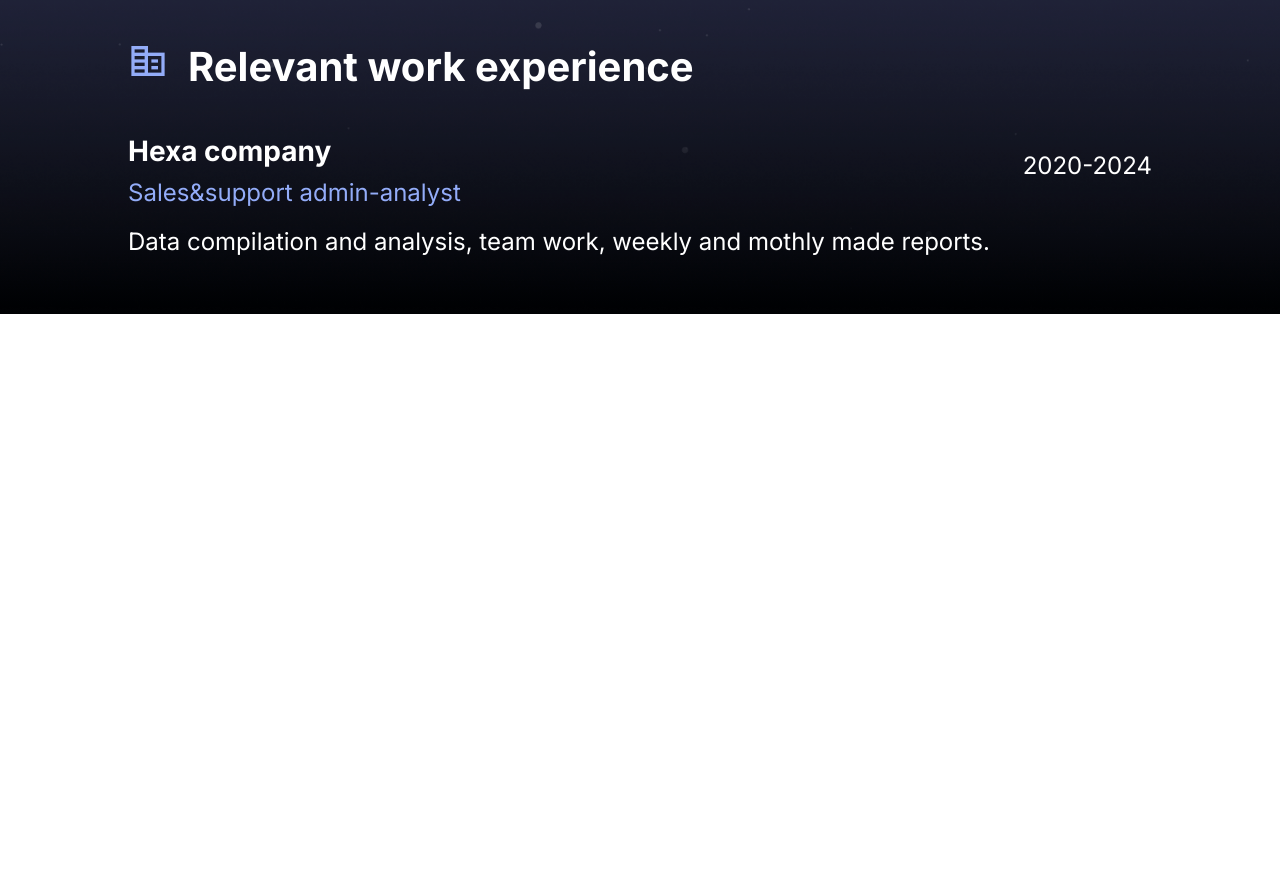
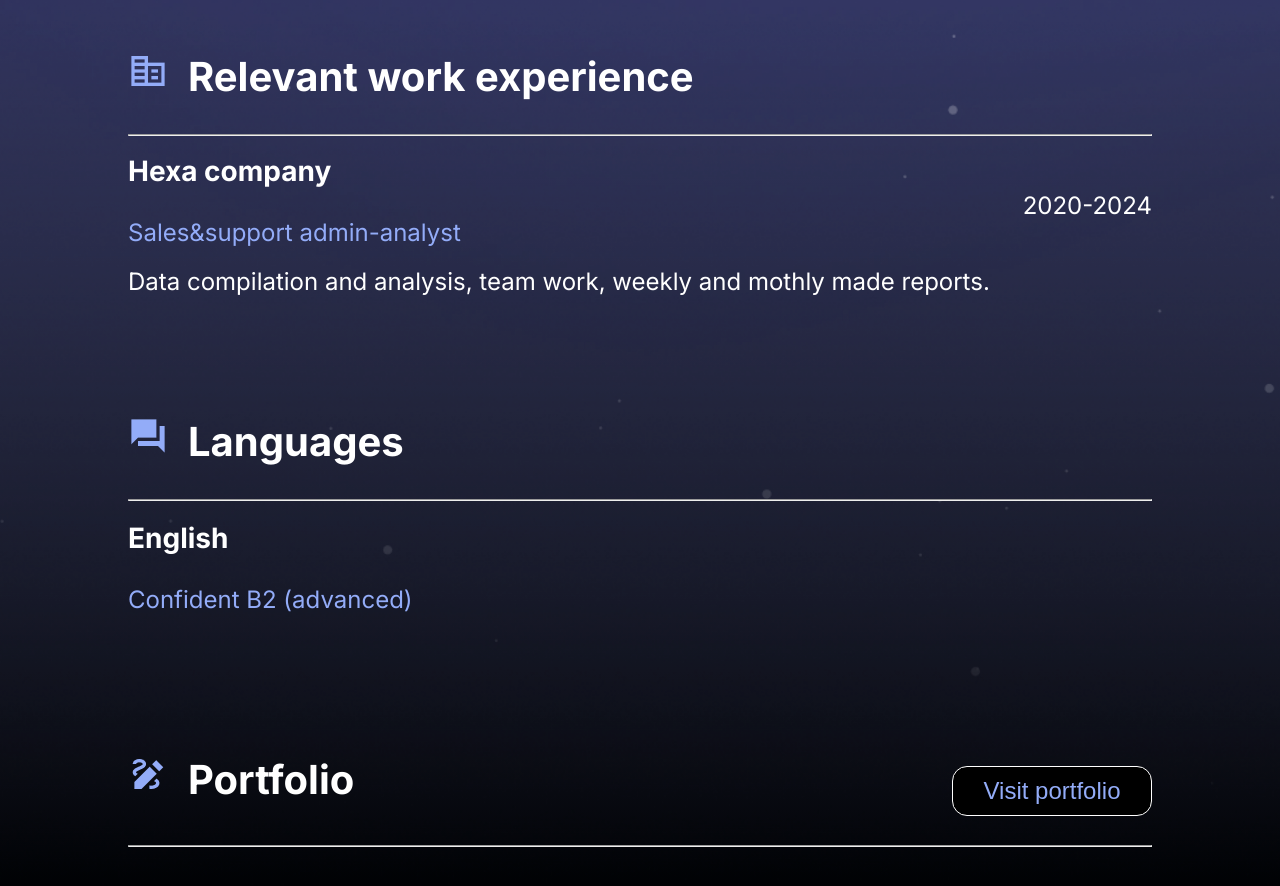
Before and after one commit to MaryMaistrova/myProject, a plain HTML site: page index.html in a window 1280 px wide. Shown: the part 1080-1966 px from the top of the page. Before the commit the page ends 1394 px from the top, so only its background shows below. Drawn offline with Linux system fonts and the light colour scheme.

Commit message:
made dark theme

```diff
--- a/index.html
+++ b/index.html
@@ -17,7 +17,7 @@
 <body>
   <div class="wrapper-ofc">
     <header>
-      <img src="images/my-pic.jpg" width="230" height="200" alt="my_photo">
+      <img src="images/my-pic.jpg" width="200" height="200" alt="my_photo">
       <div class="info">
         <h1>Mariia Maistrova</h1>
         <h3>Frontend developer trainee</h3>
@@ -117,6 +117,7 @@
 
       <div class="edu">
         <h2>Education</h2>
+        <hr>
 
         <section>
           <div class="left">
@@ -145,6 +146,7 @@
         </section>
       </div>
       <h2>Relevant work experience</h2>
+      <hr>
       <div class="work">
         <div class="left">
           <h4>Hexa company</h4>
@@ -153,6 +155,26 @@
         <span>2020-2024</span>
       </div>
       <span>Data compilation and analysis, team work, weekly and mothly made reports.</span>
+
+
+      <div class="lang">
+        <h2>Languages</h2>
+        <hr>
+        <div class="left">
+          <h4>English</h4>
+          <span> Confident B2 (advanced)</span>
+        </div>
+      </div>
+
+      <div class="port">
+        <div class="top-part">
+          <h2>Portfolio</h2>
+          <button><span>Visit portfolio</span></button>
+        </div>
+
+        <hr>
+
+      </div>
   </div>
   </main>
   </div>
--- a/style.css
+++ b/style.css
@@ -58,7 +58,7 @@ a {
 }
 
 body>main {
-  background: linear-gradient(#90b2e8, #000103)!important;
+  background: linear-gradient(#90b2e8, #000103) !important;
 }
 
 .summary {
@@ -117,6 +117,11 @@ span {
   align-items: center;
 }
 
+.work>.left>span {
+  display: flex;
+  padding-top: 20px;
+  padding-bottom: 20px;
+}
 
 main>h2::before {
   content: url(images/corporate_fare.png);
@@ -127,8 +132,66 @@ main>h2 {
   margin-top: 120px;
 }
 
-body > div > main > span:nth-child(5){
+body>div>main>span:nth-child(5) {
   display: flex;
   padding-top: 20px;
   padding-bottom: 50px;
 }
+
+.lang>h2 {
+  margin-top: 120px;
+}
+
+.lang>h2::before {
+  content: url(images/question_answer.png);
+  padding-right: 20px;
+}
+
+.lang>.left>span {
+  display: flex;
+  color: #93ACF8;
+  padding-top: 20px;
+  padding-bottom: 20px;
+}
+
+.lang>.left>h4 {
+  padding-top: 10px;
+}
+
+.top-part>h2 {
+  margin-top: 120px;
+}
+
+.top-part>h2::before {
+  content: url(images/draw.png);
+  padding-right: 20px;
+}
+
+.top-part {
+  display: flex;
+  justify-content: space-between;
+  align-items: center;
+}
+
+button {
+  margin-top: 110px;
+  border: 0.5px solid white;
+  border-radius: 15px;
+  width: 200px;
+  height: 50px;
+  color: #93ACF8;
+  background-color: black;
+  transition: 300ms;
+}
+
+button:hover {
+  cursor: pointer;
+  border-color: #93ACF8;
+  color: white;
+  background-color: gray;
+  transition: 300ms;
+}
+
+.port>hr {
+  margin-bottom: 50px;
+}
```
Also changed, not shown: images/arrow.png (added), images/draw.png (added), images/my-pic.jpg, images/question_answer.png (added).
